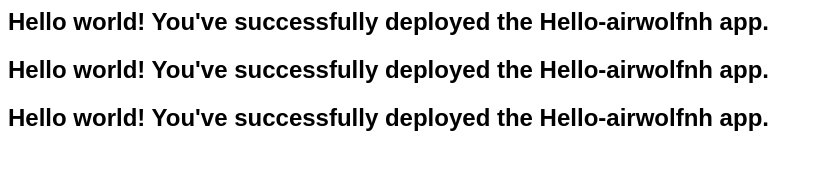
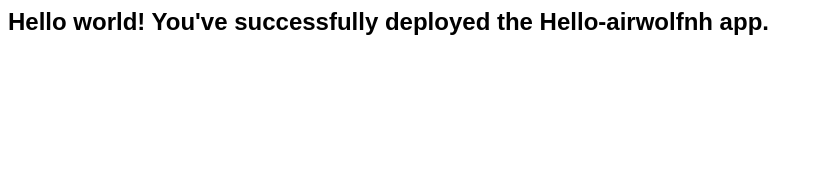
Before and after one commit to tsprasath/kubernetes-ci-cd-jenkins, a plain HTML site: page application/hello-airwolfnh/index.html in a window 1280 px wide. Shown: the whole page, without its empty margins (0-822 px from the left). Drawn offline with Linux system fonts and the light colour scheme.

Commit message:
Update index.html

```diff
--- a/application/hello-airwolfnh/index.html
+++ b/application/hello-airwolfnh/index.html
@@ -1,3 +1 @@
 <p><h2 style="font-family:sans-serif">Hello world! You've successfully deployed the Hello-airwolfnh app.</h2> </p>
-<p><h2 style="font-family:sans-serif">Hello world! You've successfully deployed the Hello-airwolfnh app.</h2> </p>
-<p><h2 style="font-family:sans-serif">Hello world! You've successfully deployed the Hello-airwolfnh app.</h2> </p>
```
